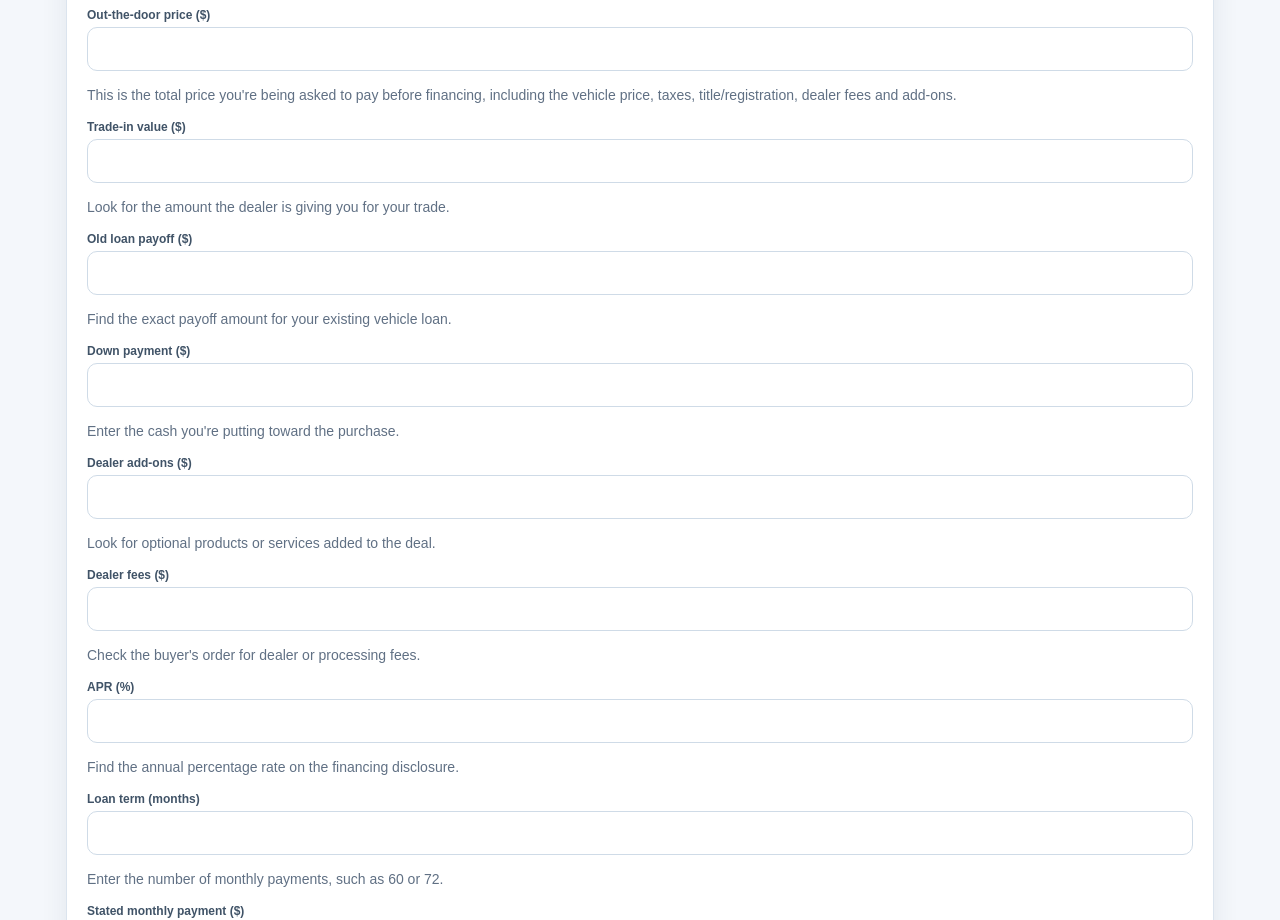
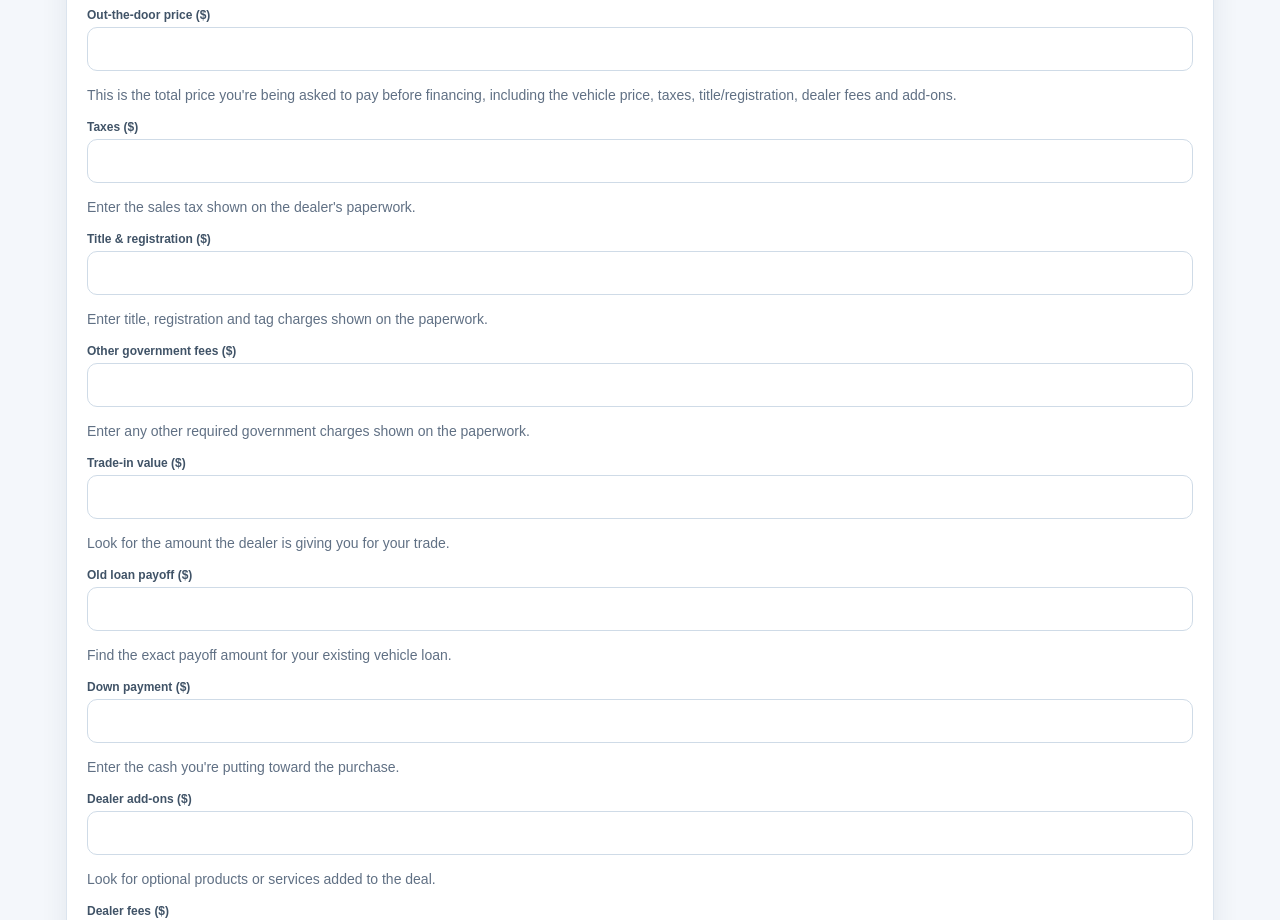
Before and after one commit to rmerrow1/dont-sign-this-yet, a Next.js app: page / in a window 1280 px wide. Shown: the part 4800-5720 px from the top of the page. Built offline with nearby package versions, Linux system fonts and the light colour scheme.

Commit message:
Add worksheet tax and registration inputs
Added fields for taxes, title & registration, and other government fees.

```diff
--- a/app/page.js
+++ b/app/page.js
@@ -715,6 +715,20 @@ outTheDoor: "",
   This is the total price you're being asked to pay before financing, including the vehicle price, taxes, title/registration, dealer fees and add-ons.
 </p>
 </div>
+  <div className="worksheetField">
+  <Field label="Taxes ($)" id="ws-taxes" value={data.taxes} onChange={update("taxes")} />
+  <p className="muted">Enter the sales tax shown on the dealer's paperwork.</p>
+</div>
+
+<div className="worksheetField">
+  <Field label="Title & registration ($)" id="ws-title-registration" value={data.titleRegistration} onChange={update("titleRegistration")} />
+  <p className="muted">Enter title, registration and tag charges shown on the paperwork.</p>
+</div>
+
+<div className="worksheetField">
+  <Field label="Other government fees ($)" id="ws-government-fees" value={data.otherGovernmentFees} onChange={update("otherGovernmentFees")} />
+  <p className="muted">Enter any other required government charges shown on the paperwork.</p>
+</div>
 
 <div className="worksheetField">
   <Field label="Trade-in value ($)" id="ws-trade-value" value={data.tradeValue} onChange={update("tradeValue")} />
```
